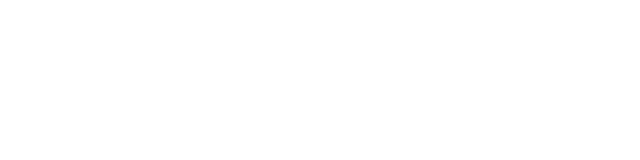
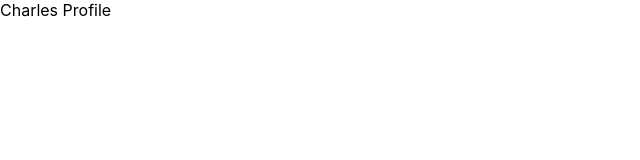
Before and after one commit to charlesGraham/nextfire-blog, a Next.js app: page / in a window 1280 px wide. Shown: the top 160 px of the page, without its empty margins (0-640 px from the left). Built offline with nearby package versions, Linux system fonts and the light colour scheme.

Commit message:
catch all

```diff
--- a/pages/index.js
+++ b/pages/index.js
@@ -1,11 +1,17 @@
 import Head from 'next/head'
 import Image from 'next/image'
 import styles from '../styles/Home.module.css'
+import Link from 'next/link'
 
 export default function Home() {
   return (
     <div>
-
+      <Link prefetch={false} href={{
+        pathname: '/username',
+        query: {username: 'charles' },
+      }}>
+        <a>Charles Profile</a>
+      </Link>
     </div>
   )
 }
```
Also changed, not shown: pages/[username]/[slug].js (+7 -0 lines).
